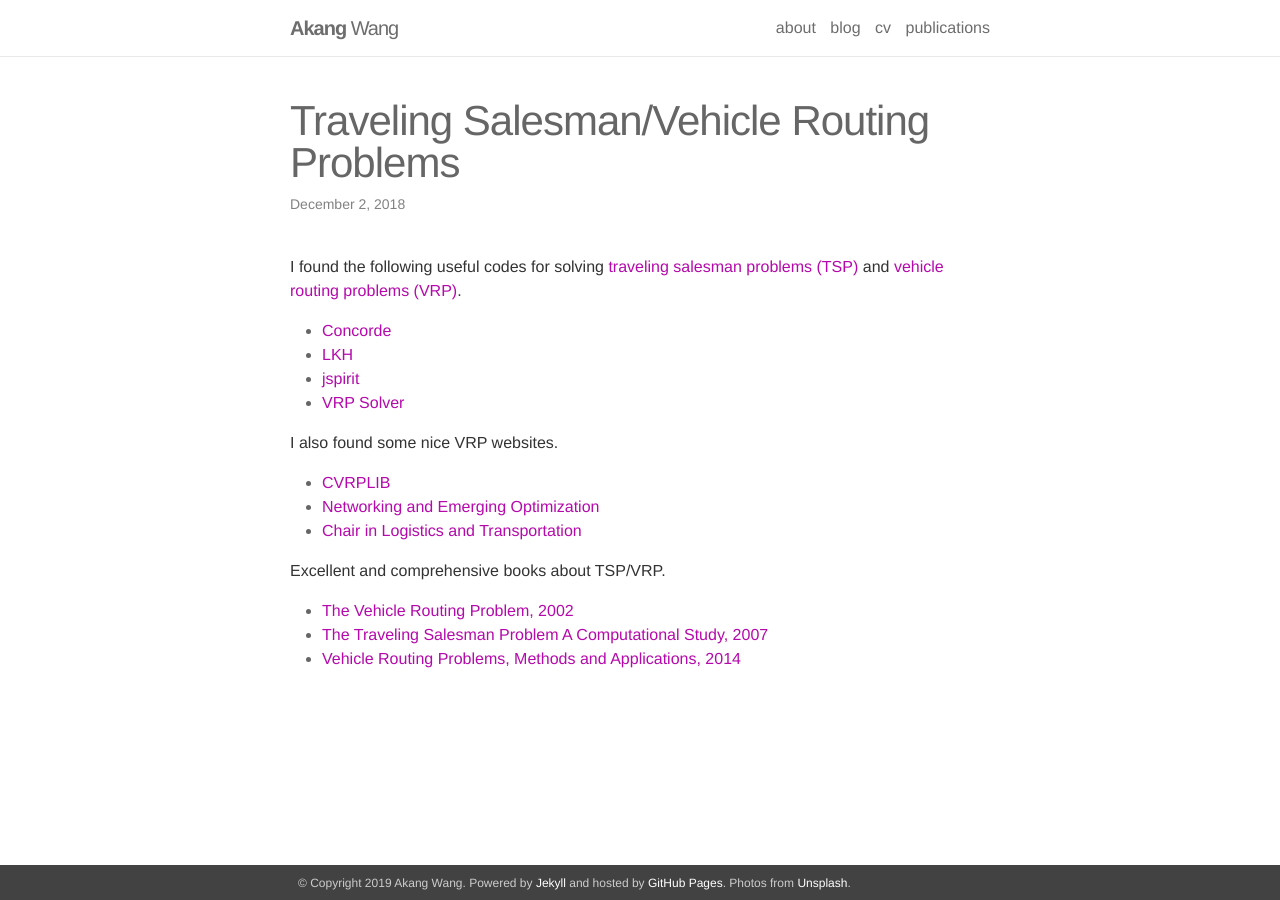
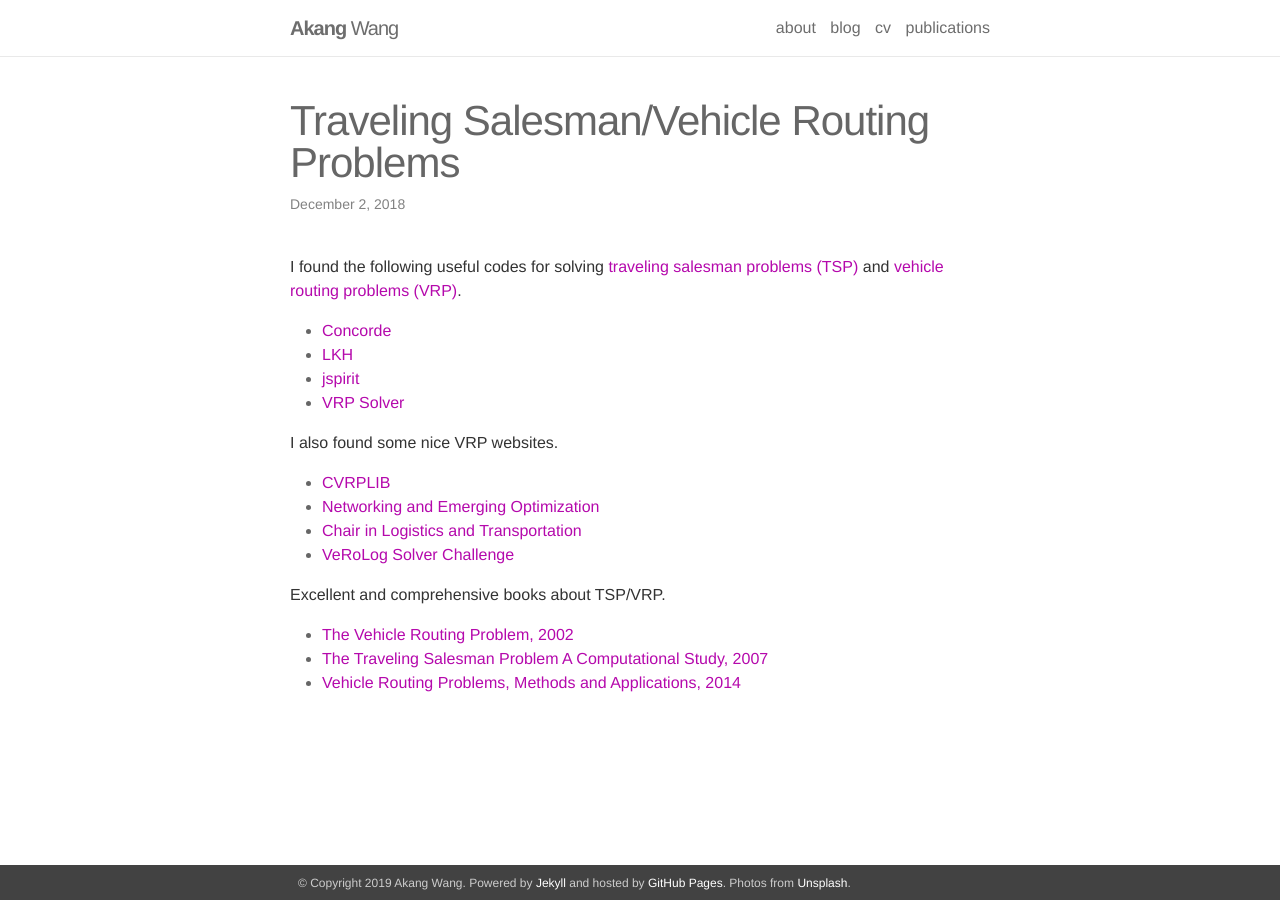
Before and after one commit to VINCENTW2046/akangw.github.io, a Jekyll site: the page built from _posts/2018-12-04-vehicle routing.md, in a window 1280 px wide. Built offline with Jekyll 4.4.1, drawn with Linux system fonts in a browser that asks for light colours.

Commit message:
Update 2018-12-04-vehicle routing.md

```diff
--- a/_posts/2018-12-04-vehicle routing.md
+++ b/_posts/2018-12-04-vehicle routing.md
@@ -20,6 +20,7 @@ I also found some nice VRP websites.
     <li><a href="http://vrp.galgos.inf.puc-rio.br/index.php/en/" target="_blank">CVRPLIB</a></li>
     <li><a href="http://neo.lcc.uma.es/vrp/" target="_blank">Networking and Emerging Optimization</a></li>
     <li><a href="http://chairelogistique.hec.ca/en/" target="_blank">Chair in Logistics and Transportation</a></li>
+    <li><a href="https://www.euro-online.org/websites/verolog/verolog-solver-challenge/" target="_blank">VeRoLog Solver Challenge</a></li>
 </ul>
 
 Excellent and comprehensive books about TSP/VRP.
```
